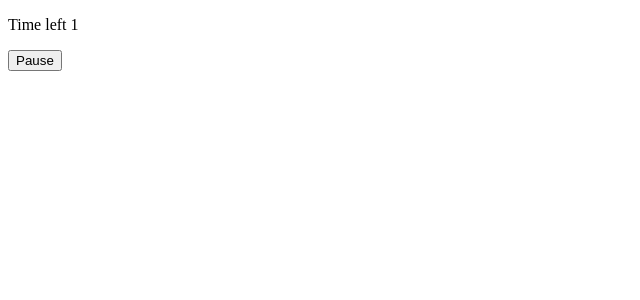
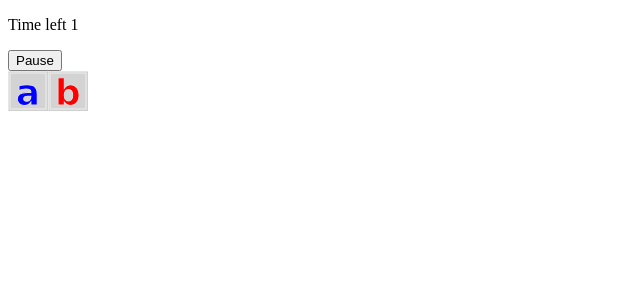
Before and after one commit to riethmayer/eureka, a React (Create React App) app: page /game in a window 1280 px wide. Both pictures are taken after a click on the button "Start New Game". Shown: the top 300 px of the page, without its empty margins (0-640 px from the left). Built offline with nearby package versions, Linux system fonts and the light colour scheme.

Commit message:
Moved GameRunning from component to container
Add possibility to click on tiles

```diff
--- a/src/Game/Game.js
+++ b/src/Game/Game.js
@@ -3,7 +3,7 @@ import { connect } from 'react-redux'
 import { start, tick, pause, resume, abort } from '../reducers'
 import GameOver from '../components/GameOver/GameOver'
 import GamePaused from '../components/GamePaused/GamePaused'
-import GameRunning from '../components/GameRunning/GameRunning'
+import GameRunning from '../GameRunning/GameRunning'
 
 class Game extends Component {
   componentDidMount() {
--- /dev/null
+++ b/src/GameRunning/GameRunning.js
@@ -0,0 +1,37 @@
+import React, { Component } from 'react'
+import { connect } from 'react-redux'
+
+import TimeLeft from '../components/TimeLeft/TimeLeft'
+import Tile from '../components/Tile/Tile'
+import { pause } from '../reducers'
+
+class GameRunning extends Component {
+  clicked(name,index) {
+    return (() => {
+      console.log(name, index)
+    })
+  }
+  tile(name, index) {
+    return(
+      <Tile caption={name} id={`tile_${index}`} onClick={this.clicked(name, index)} key={`tile_${index}`}/>
+    )
+  }
+  render() {
+    const { timeLeft } = this.props
+    return(
+      <div>
+        <TimeLeft timeLeft={timeLeft} pause={pause} />
+        { ['a','b'].map((elem, index) => this.tile(elem, index)) }
+      </div>
+    )
+  }
+}
+
+
+const mapStateToProps = (state) => {
+  return({
+    timeLeft: state.timeLeft,
+  })
+}
+
+export default connect(mapStateToProps, {pause})(GameRunning)
--- a/src/components/GameRunning/GameRunning.js
+++ /dev/null
@@ -1,12 +0,0 @@
-import React from 'react'
-import TimeLeft from '../TimeLeft/TimeLeft'
-
-const GameRunning = ({timeLeft, pause}) => {
-  return(
-    <div>
-      <TimeLeft timeLeft={timeLeft} pause={pause} />
-    </div>
-  )
-}
-
-export default GameRunning
--- a/src/components/Tile/Tile.js
+++ b/src/components/Tile/Tile.js
@@ -1,6 +1,13 @@
 import React, { Component } from 'react'
 
 class Tile extends Component {
+  constructor(props) {
+    super(props)
+    this.state = {
+      active: false
+    }
+  }
+
   color(key) {
     const colors = {
       a: 'blue',
@@ -44,10 +51,10 @@ class Tile extends Component {
   }
 
   render() {
-    const { caption, active } = this.props
+    const { caption, active, onClick } = this.props
 
     return (
-      <svg xmlns="http//www.w3.org/2000/svg" fill="gray" stroke="none" height="40" width="40">
+      <svg xmlns="http//www.w3.org/2000/svg" fill="gray" stroke="none" height="40" width="40" onClick={onClick} >
         <rect width={39}
               height={39}
               x={1} y={1}
```
